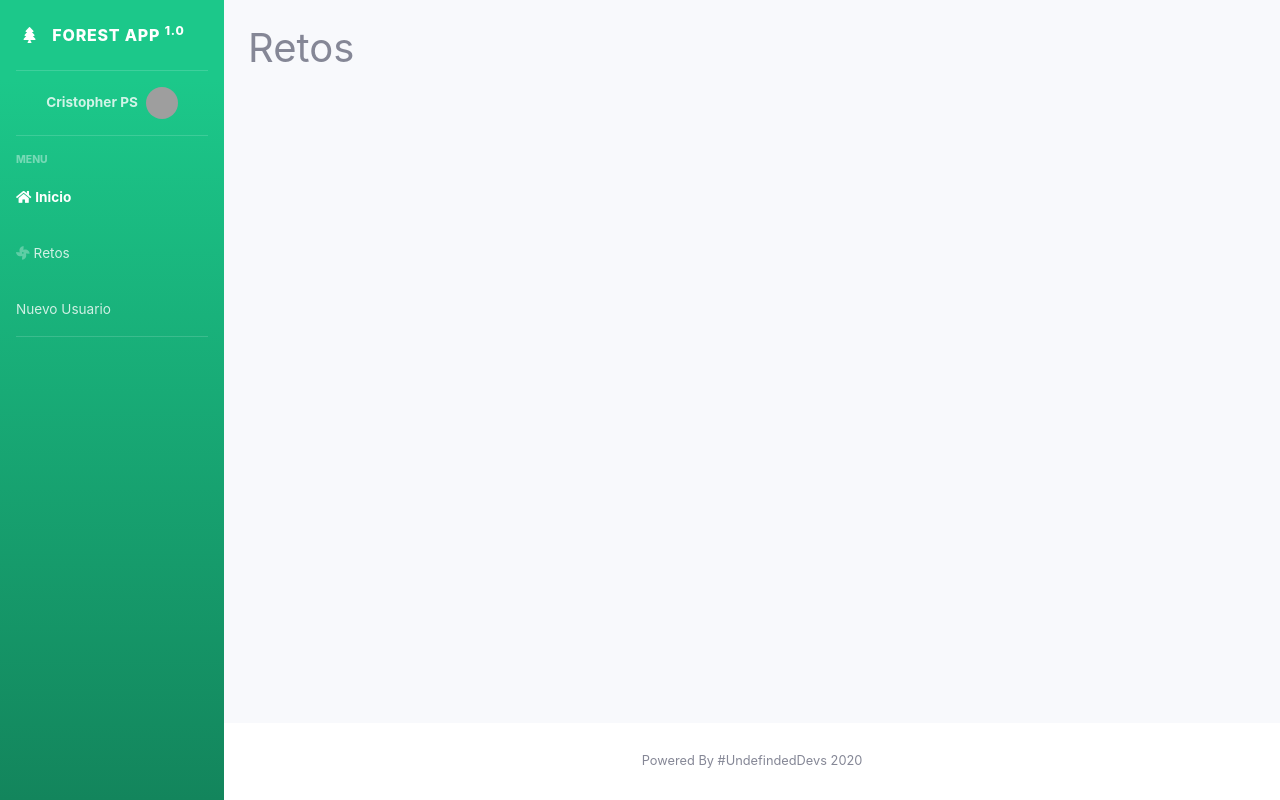
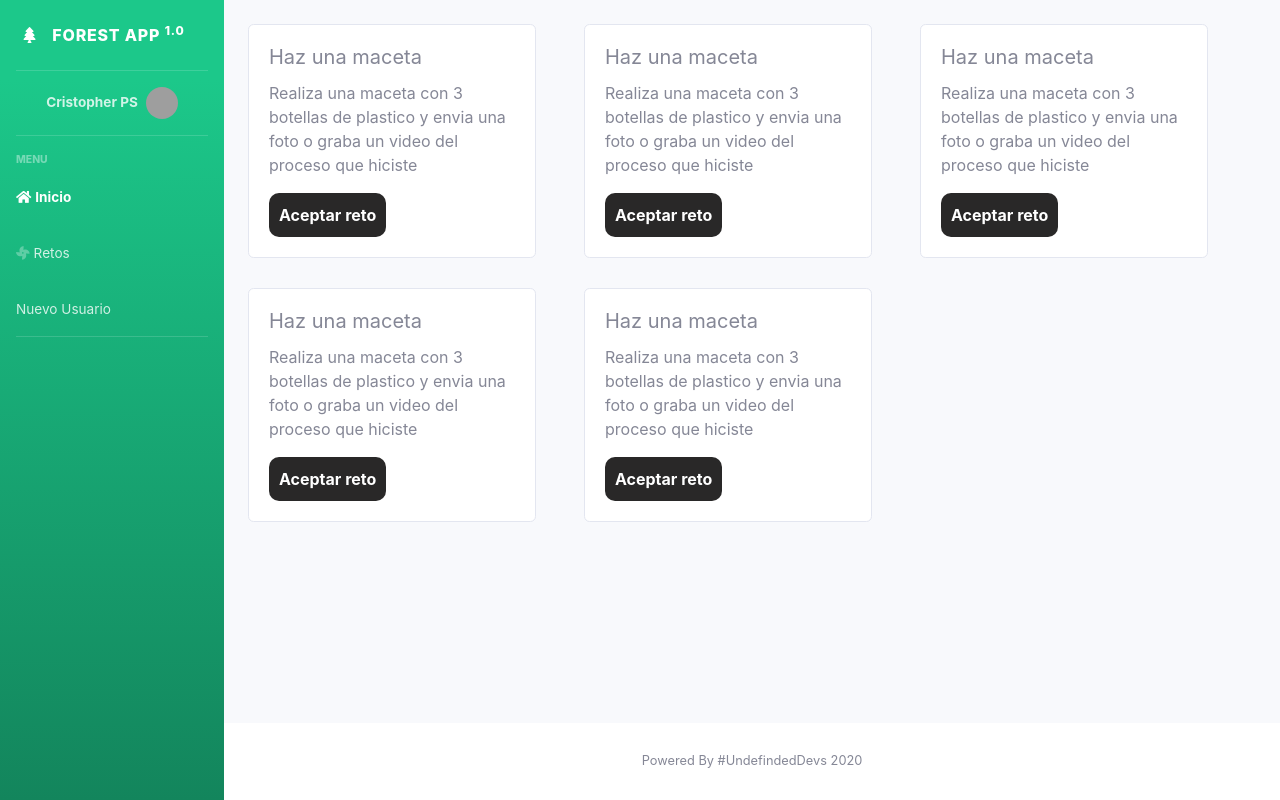
Before and after one commit to Undefined-Devs/forest-app, a Vue app: page /challenges in a window 1280 px wide. Built offline with nearby package versions, Linux system fonts and the light colour scheme; grey boxes are pictures that could not be loaded.

Commit message:
se realiza la seccion de retos

```diff
--- a/src/views/Challenges.vue
+++ b/src/views/Challenges.vue
@@ -3,18 +3,68 @@
   <div id="content-wrapper" class="d-flex flex-column">
     <!-- Main Content -->
     <div id="content">
-
       <!-- Begin Page Content -->
       <div class="container-fluid mt-4">
-        <h1>Retos</h1>
+        <!-- <article>
+          <p
+            class="text-dark challenge-description text-center"
+          >Realiza una maceta con 3 botellas de plastico y envia una foto o graba un video del proceso que hiciste</p>
+          <button class="button">Aceptar reto</button>
+        </article>-->
+        <div class="grid-cards">
+          <div class="card" style="width: 18rem;">
+            <div class="card-body">
+              <h5 class="card-title">Haz una maceta</h5>
+              <p
+                class="card-text"
+              >Realiza una maceta con 3 botellas de plastico y envia una foto o graba un video del proceso que hiciste</p>
+              <button class="button">Aceptar reto</button>
+            </div>
+          </div>
+          <div class="card" style="width: 18rem;">
+            <div class="card-body">
+              <h5 class="card-title">Haz una maceta</h5>
+              <p
+                class="card-text"
+              >Realiza una maceta con 3 botellas de plastico y envia una foto o graba un video del proceso que hiciste</p>
+              <button class="button">Aceptar reto</button>
+            </div>
+          </div>
+          <div class="card" style="width: 18rem;">
+            <div class="card-body">
+              <h5 class="card-title">Haz una maceta</h5>
+              <p
+                class="card-text"
+              >Realiza una maceta con 3 botellas de plastico y envia una foto o graba un video del proceso que hiciste</p>
+              <button class="button">Aceptar reto</button>
+            </div>
+          </div>
+          <div class="card" style="width: 18rem;">
+            <div class="card-body">
+              <h5 class="card-title">Haz una maceta</h5>
+              <p
+                class="card-text"
+              >Realiza una maceta con 3 botellas de plastico y envia una foto o graba un video del proceso que hiciste</p>
+              <button class="button">Aceptar reto</button>
+            </div>
+          </div>
+          <div class="card" style="width: 18rem;">
+            <div class="card-body">
+              <h5 class="card-title">Haz una maceta</h5>
+              <p
+                class="card-text"
+              >Realiza una maceta con 3 botellas de plastico y envia una foto o graba un video del proceso que hiciste</p>
+              <button class="button">Aceptar reto</button>
+            </div>
+          </div>
+        </div>
       </div>
       <!-- /.container-fluid -->
     </div>
     <!-- End of Main Content -->
 
     <!-- Footer -->
-    <vue-footer/>
-
+    <vue-footer />
   </div>
   <!-- End of Content Wrapper -->
 </template>
@@ -22,6 +72,26 @@
 <script>
 // @ is an alias to /src
 export default {
-  name: 'Challenges',
+  name: "Challenges",
 };
 </script>
+
+<style scoped>
+.challenge-description {
+  font-size: 30px;
+}
+.button {
+  border: none;
+  color: white;
+  background: #292828;
+  font-weight: bold;
+  font-size: 16px;
+  padding: 10px;
+  border-radius: 10px;
+}
+.grid-cards {
+  display: grid;
+  grid-template-columns: repeat(3, 1fr);
+  grid-row-gap: 30px;
+}
+</style>
```
Also changed, not shown: 1 other file (tests, documents, lock files or other folders).
